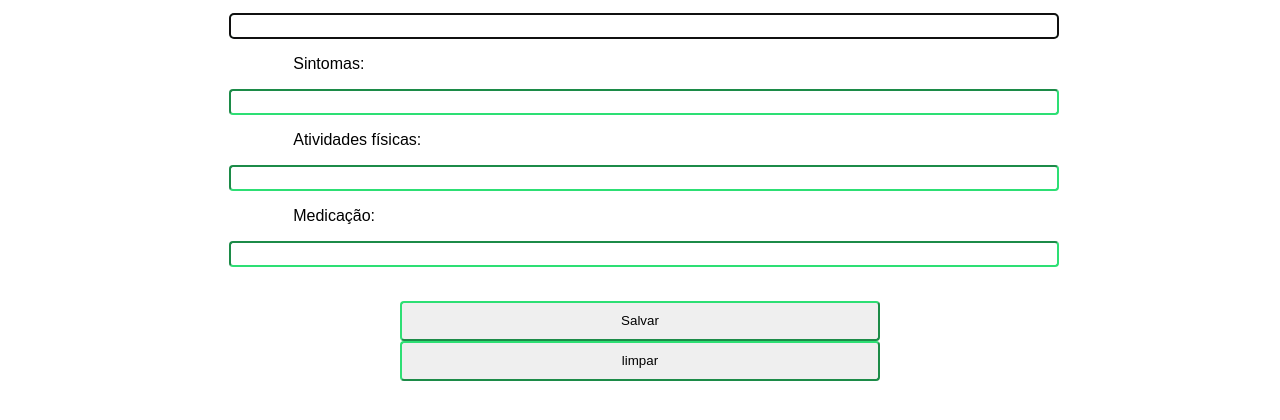
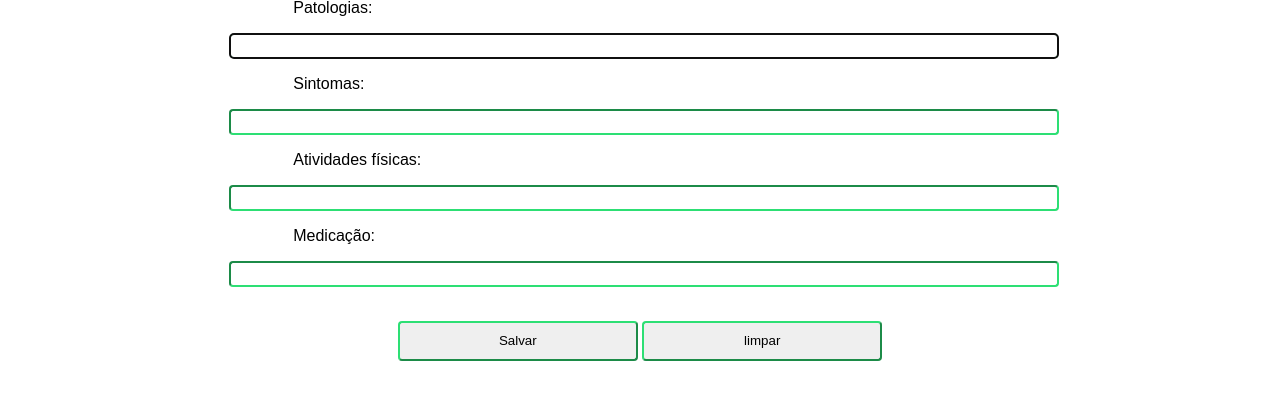
Before and after one commit to GGA-0/TCC, a plain HTML site: page anamnese.html in a window 1280 px wide. Shown: the part 244-664 px from the top of the page. Drawn offline with Linux system fonts and the light colour scheme.

Commit message:
change in input's dimensions

```diff
--- a/anamnese.html
+++ b/anamnese.html
@@ -44,8 +44,9 @@
                     <input type="text" name="Medicacao" maxlength="255" autofocus>
                     <p></p>
                     <br>
-                    <input type="submit" value="Salvar" style="height:5vh; width: 60vh">
-                    <input type="reset" value="limpar" style="height:5vh; width: 60vh">
+                    <input type="submit" value="Salvar" style="height:5vh; width: 30vh">
+
+                    <input type="reset" value="limpar" style="height:5vh; width: 30vh">
                 </form>
             </div>
         </div>
```
